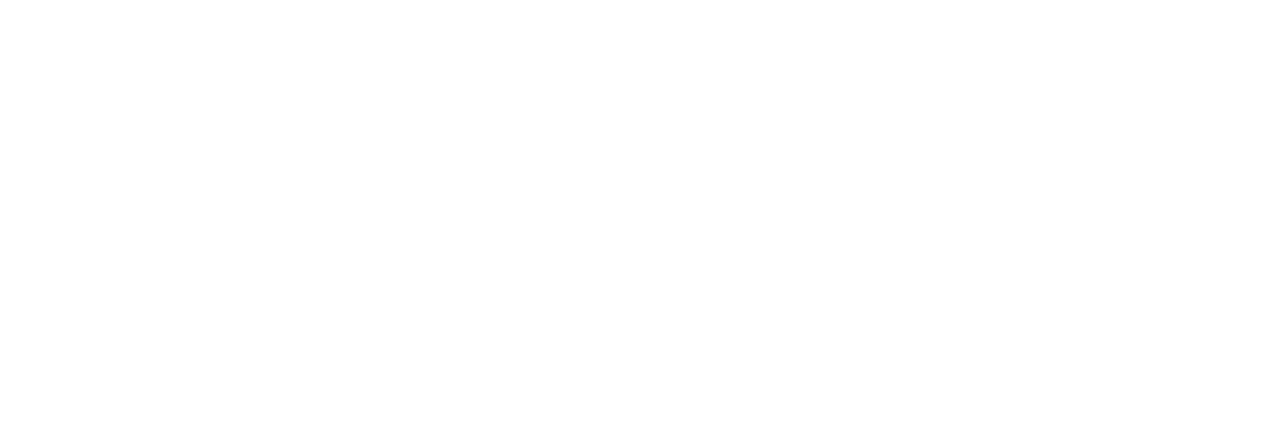
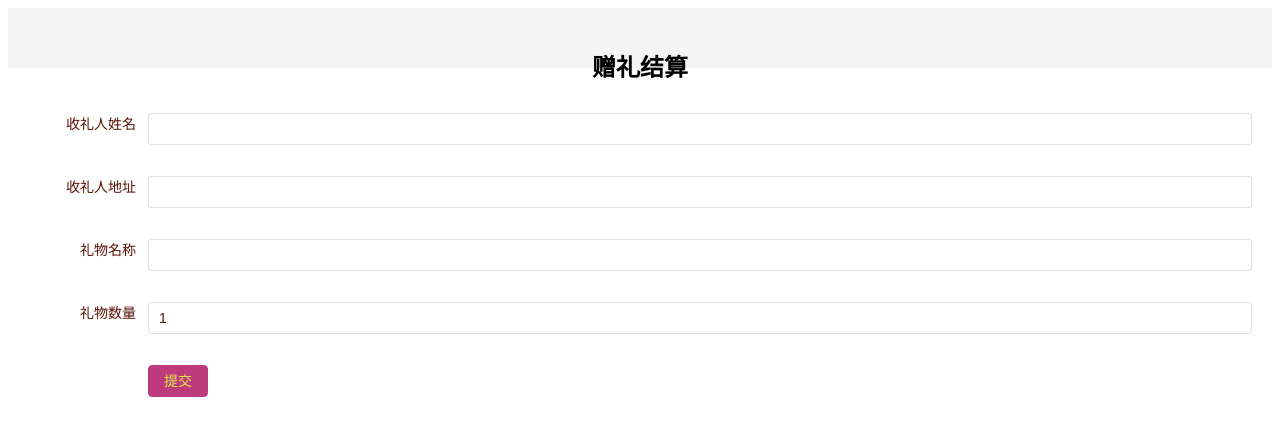
Before and after one commit to handsomeczh/ICBC_SE_test, a Vue app in the folder vue-project/: page /giftsettlement in a window 1280 px wide. Before the commit this address had no page. Shown: the top 436 px of the page. Built offline with nearby package versions, Linux system fonts and the light colour scheme.

Commit message:
转赠主界面和转赠结算简单界面

```diff
--- /dev/null
+++ b/vue-project/src/components/GiftSettlement.vue
@@ -0,0 +1,66 @@
+<template>
+    <el-container>
+        <el-header>
+            <h2>赠礼结算</h2>
+        </el-header>
+        <el-main>
+            <el-form :model="form" ref="form" label-width="120px">
+                <el-form-item label="收礼人姓名" prop="recipientName">
+                    <el-input v-model="form.recipientName"></el-input>
+                </el-form-item>
+                <el-form-item label="收礼人地址" prop="recipientAddress">
+                    <el-input v-model="form.recipientAddress"></el-input>
+                </el-form-item>
+                <el-form-item label="礼物名称" prop="giftName">
+                    <el-input v-model="form.giftName"></el-input>
+                </el-form-item>
+                <el-form-item label="礼物数量" prop="giftQuantity">
+                    <el-input type="number" v-model="form.giftQuantity"></el-input>
+                </el-form-item>
+                <el-form-item>
+                    <el-button type="primary" @click="onSubmit">提交</el-button>
+                </el-form-item>
+            </el-form>
+        </el-main>
+    </el-container>
+</template>
+
+<script>
+export default {
+    data() {
+        return {
+            form: {
+                recipientName: '',
+                recipientAddress: '',
+                giftName: '',
+                giftQuantity: 1
+            }
+        };
+    },
+    methods: {
+        onSubmit() {
+            this.$refs.form.validate((valid) => {
+                if (valid) {
+                    alert('赠礼信息提交成功!');
+                    // 在这里可以添加进一步的处理逻辑，例如发送数据到服务器
+                } else {
+                    alert('请填写完整的赠礼信息!');
+                    return false;
+                }
+            });
+        }
+    }
+};
+</script>
+
+<style scoped>
+.el-header {
+    background-color: #f5f5f5;
+    padding: 20px;
+    text-align: center;
+}
+
+.el-main {
+    padding: 20px;
+}
+</style>
--- a/vue-project/src/components/TransferView.vue
+++ b/vue-project/src/components/TransferView.vue
@@ -13,14 +13,14 @@
   </template>
 
   <script>
-//   export default {
-//     name: 'Transfer',
-//     methods: {
-//       goToGiftSettlementPage() {
-//         this.$router.push({ name: 'GiftSettlement' })
-//       }
-//     }
-//   }
+  export default {
+    name: 'Transfer',
+    methods: {
+      goToGiftSettlementPage() {
+        this.$router.push({ name: 'GiftSettlement' });
+      }
+    }
+  };
   </script>
 
   <style scoped>
--- a/vue-project/src/router/index.js
+++ b/vue-project/src/router/index.js
@@ -6,7 +6,7 @@
 import PurchaseView from "@/components/PurchaseView.vue";
 import ToBuy from "@/components/toBuy.vue";
 import ToSell from "@/components/toSell.vue";
-
+import GiftSettlement from '@/components/GiftSettlement.vue';
 
 const router = createRouter({
     history: createWebHistory(import.meta.env.BASE_URL),
@@ -41,6 +41,11 @@
             name: 'ToSell',
             component: ToSell
         },
+        {
+            path: '/giftsettlement',
+            name: 'GiftSettlement',
+            component: GiftSettlement
+        },
 
 
     ]
```
Also changed, not shown: 1 other file (tests, documents, lock files or other folders).
